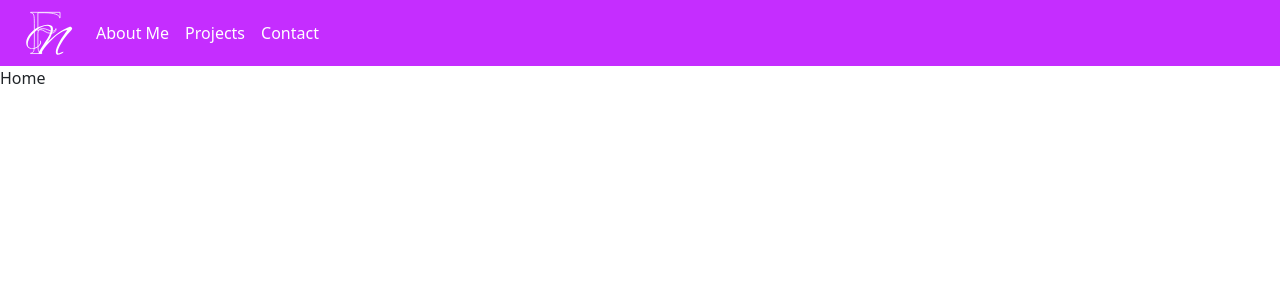
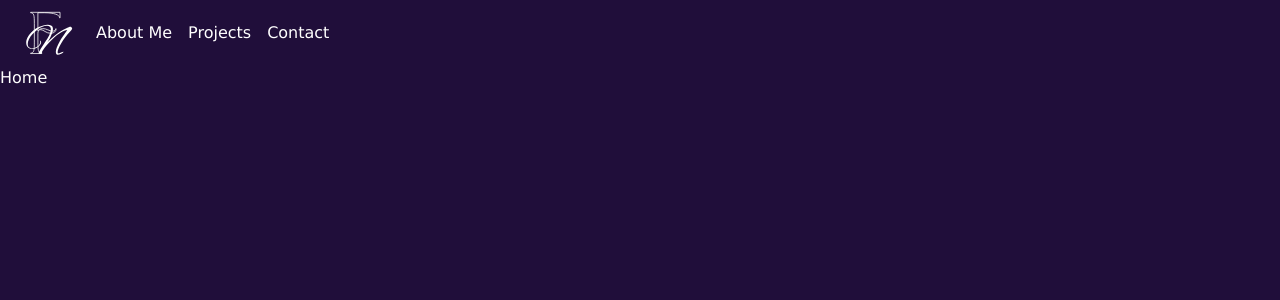
Before and after one commit to FlorenciaNieva/Portfolio-2, a React (Vite) app: page / in a window 1280 px wide. Shown: the top 300 px of the page. Built offline with nearby package versions, Linux system fonts and the light colour scheme; no server answers.

Commit message:
Agrego fondo, color de texto y fuentes en toda la pagina

```diff
--- a/src/App.css
+++ b/src/App.css
@@ -1,3 +1,9 @@
+* {
+  background-color: #200E3A;
+  color: white;
+  font-family: "Lucida Sans", sans-serif;
+}
+
 .project-card {
   width: 30rem;
   border-radius: 0.5rem;
```
